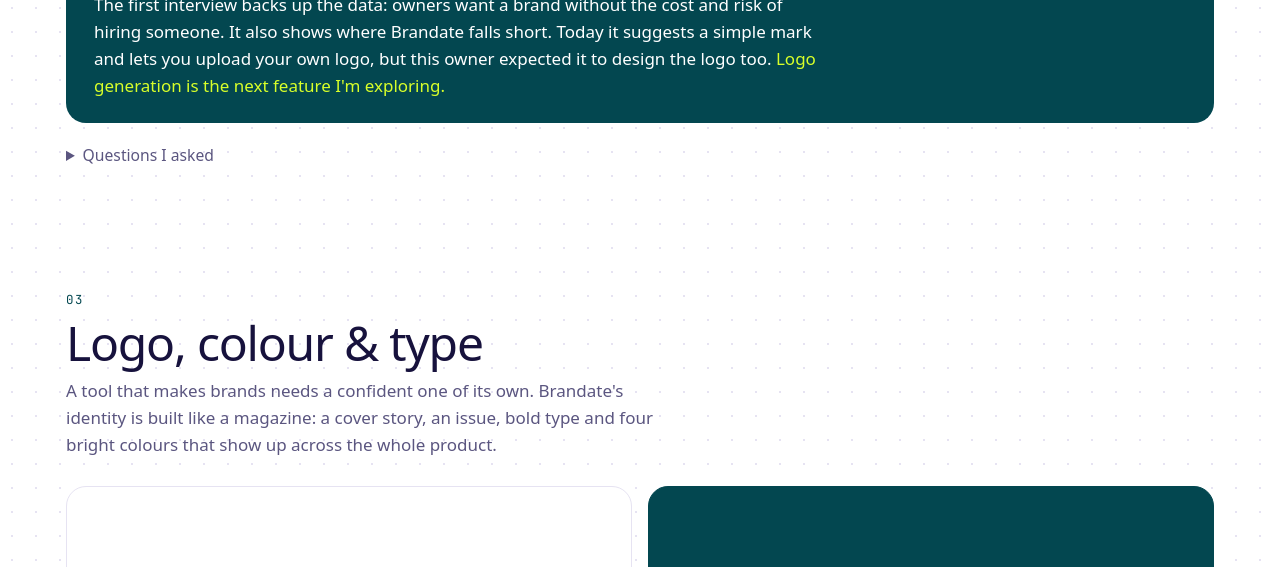
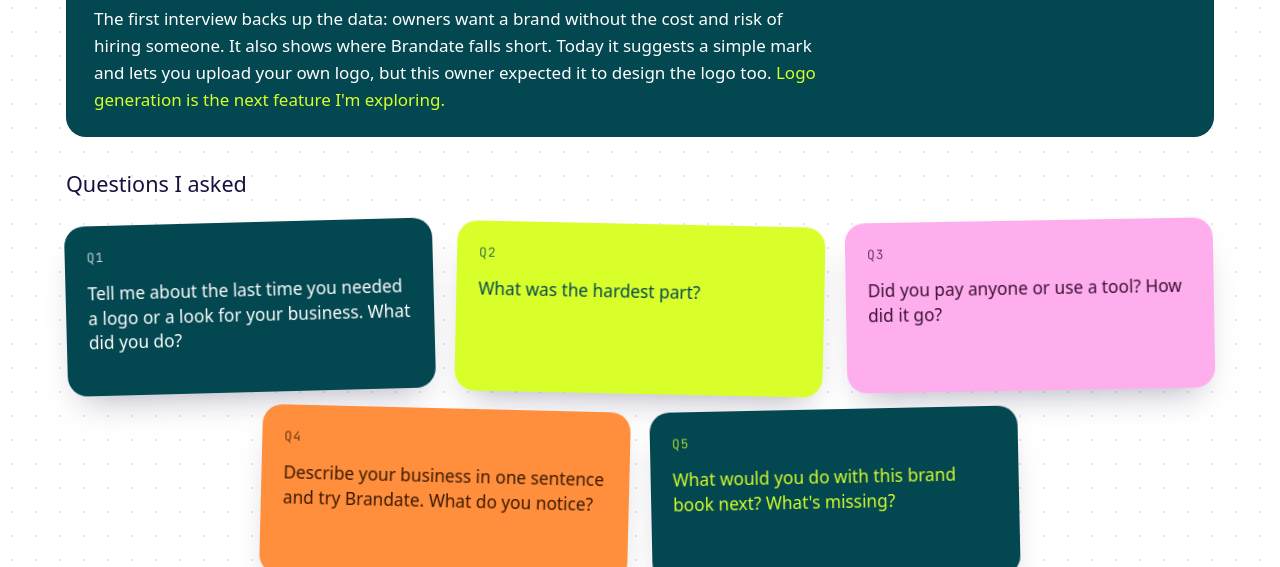
Before and after one commit to PuanPuanCheetah/Pooja-Portfolio, a plain HTML site: page brandate.html in a window 1280 px wide. Shown: the part 3436-4003 px from the top of the page. Drawn offline with nearby package versions, Linux system fonts and the light colour scheme; a web font is replaced by a local one.

Commit message:
Add files via upload

```diff
--- a/brandate.html
+++ b/brandate.html
@@ -147,6 +147,41 @@ footer{padding-block:24px 48px;color:var(--muted);font-size:.9rem;border-top:1px
 @media (max-width:900px){.phones,.book,.marks{grid-template-columns:repeat(2,minmax(0,1fr))}.pal{grid-template-columns:repeat(3,minmax(0,1fr))}}
 @media (max-width:640px){.two,.logo-row,.steps{grid-template-columns:minmax(0,1fr)}.type-spec{grid-template-columns:minmax(0,1fr);gap:12px}.meta{grid-template-columns:repeat(2,minmax(0,1fr))}.pal{grid-template-columns:repeat(2,minmax(0,1fr))}.pal i{height:84px}.card,.mag,.type-spec{padding:22px}}
 @media (prefers-reduced-motion:reduce){*{transition:none!important}}
+.qg{margin-top:36px}
+.qg-title{margin:0 0 22px;font-size:1.35rem;font-weight:400;color:var(--ink)}
+.qc-list{list-style:none;margin:0;padding:6px 0 10px;display:grid;grid-template-columns:repeat(6,1fr);gap:22px}
+.qc{grid-column:span 2;border-radius:20px;padding:22px 22px 26px;display:flex;flex-direction:column;gap:14px;min-height:170px;box-shadow:0 18px 34px -16px rgba(23,18,61,.35);animation:qfloat 6s ease-in-out infinite;transition:transform .3s ease,box-shadow .3s ease}
+.qc:nth-child(4){grid-column:2 / span 2}
+.qc:hover{animation-play-state:paused;transform:translateY(-8px) rotate(0deg) !important;box-shadow:0 26px 40px -16px rgba(23,18,61,.4)}
+.qc-n{font-family:var(--mono,ui-monospace,monospace);font-size:.8rem;letter-spacing:.08em;opacity:.75}
+.qc p{margin:0;font-size:1.08rem;line-height:1.4}
+.qc1{background:var(--teal);color:#fff;--r:-1.5deg}
+.qc2{background:var(--lime);color:var(--teal);--r:1.2deg;animation-delay:-1.2s}
+.qc3{background:var(--pink);color:#3A1035;--r:-1deg;animation-delay:-2.4s}
+.qc4{background:var(--orange);color:#3A1A00;--r:1.4deg;animation-delay:-3.6s}
+.qc5{background:var(--teal);color:var(--lime);--r:-1.2deg;animation-delay:-4.8s}
+.qc{transform:rotate(var(--r))}
+@keyframes qfloat{0%,100%{transform:translateY(0) rotate(var(--r))}50%{transform:translateY(-8px) rotate(var(--r))}}
+@media (prefers-reduced-motion:reduce){.qc{animation:none}}
+@media (max-width:900px){.qc-list{grid-template-columns:1fr 1fr}.qc,.qc:nth-child(4){grid-column:auto}.qc:last-child{grid-column:1/-1}}
+@media (max-width:560px){.qc-list{grid-template-columns:1fr;gap:22px}.qc{min-height:0}.qc1,.qc3,.qc5{--r:-.6deg}.qc2,.qc4{--r:.6deg}}
+.facts4 .fact{border:0 !important;border-radius:20px;box-shadow:0 18px 34px -16px rgba(23,18,61,.35);animation:qfloat 6s ease-in-out infinite;transform:rotate(var(--r));transition:transform .3s ease,box-shadow .3s ease}
+.facts4 .fact:hover{animation-play-state:paused;transform:translateY(-8px) !important;box-shadow:0 26px 40px -16px rgba(23,18,61,.4)}
+.facts4{gap:26px !important;padding:6px 0 10px}
+.facts4 .fact:nth-child(1){background:var(--teal);--r:-1.2deg}
+.facts4 .fact:nth-child(1),.facts4 .fact:nth-child(1) figcaption,.facts4 .fact:nth-child(1) a{color:#fff}
+.facts4 .fact:nth-child(1) strong{color:var(--lime)}
+.facts4 .fact:nth-child(2){background:var(--lime);--r:1deg;animation-delay:-1.5s}
+.facts4 .fact:nth-child(3){background:var(--pink);--r:1.2deg;animation-delay:-3s}
+.facts4 .fact:nth-child(4){background:var(--orange);--r:-1deg;animation-delay:-4.5s}
+.facts4 .fact:nth-child(n+2) strong{color:var(--teal)}
+.facts4 .fact:nth-child(n+2) figcaption{color:var(--teal)}
+.facts4 .fact:nth-child(3) strong,.facts4 .fact:nth-child(3) figcaption{color:#3A1035}
+.facts4 .fact:nth-child(4) strong,.facts4 .fact:nth-child(4) figcaption{color:#3A1A00}
+.facts4 .fact:nth-child(n+2) a{color:inherit;opacity:.8}
+.facts4 .fact:nth-child(2) a{color:var(--teal)}.facts4 .fact:nth-child(3) a{color:#3A1035}.facts4 .fact:nth-child(4) a{color:#3A1A00}
+@media (prefers-reduced-motion:reduce){.facts4 .fact{animation:none}}
+@media (max-width:560px){.facts4 .fact:nth-child(odd){--r:-.6deg}.facts4 .fact:nth-child(even){--r:.6deg}}
 </style></head><body>
 <div class="wrap">
   <nav class="pj-nav" aria-label="Main">
@@ -210,14 +245,16 @@ footer{padding-block:24px 48px;color:var(--muted);font-size:.9rem;border-top:1px
       </div>
     </div>
     <div class="next-up"><span class="eyebrow">What I'm taking forward</span><p>The first interview backs up the data: owners want a brand without the cost and risk of hiring someone. It also shows where Brandate falls short. Today it suggests a simple mark and lets you upload your own logo, but this owner expected it to design the logo too. <b>Logo generation is the next feature I'm exploring.</b></p></div>
-    <details class="qs-wrap"><summary>Questions I asked</summary>
-    <ol class="qs">
-      <li>Tell me about the last time you needed a logo or a look for your business. What did you do?</li>
-      <li>What was the hardest part?</li>
-      <li>Did you pay anyone or use a tool? How did it go?</li>
-      <li>Describe your business in one sentence and try Brandate. What do you notice?</li>
-      <li>What would you do with this brand book next? What's missing?</li>
-    </ol></details>
+    <div class="qg">
+      <h3 class="qg-title">Questions I asked</h3>
+      <ol class="qc-list">
+        <li class="qc qc1"><span class="qc-n">Q1</span><p>Tell me about the last time you needed a logo or a look for your business. What did you do?</p></li>
+        <li class="qc qc2"><span class="qc-n">Q2</span><p>What was the hardest part?</p></li>
+        <li class="qc qc3"><span class="qc-n">Q3</span><p>Did you pay anyone or use a tool? How did it go?</p></li>
+        <li class="qc qc4"><span class="qc-n">Q4</span><p>Describe your business in one sentence and try Brandate. What do you notice?</p></li>
+        <li class="qc qc5"><span class="qc-n">Q5</span><p>What would you do with this brand book next? What's missing?</p></li>
+      </ol>
+    </div>
   </section>
 
   <section id="identity">
```
